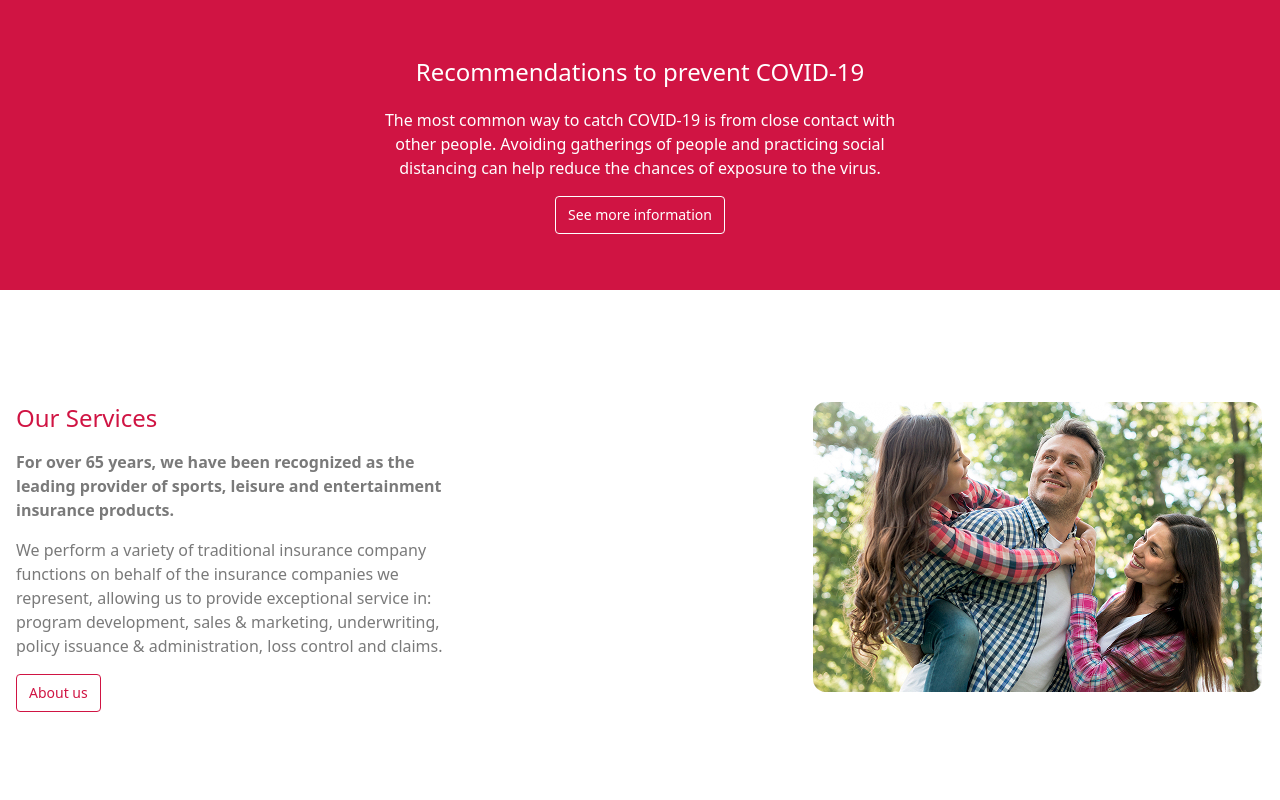
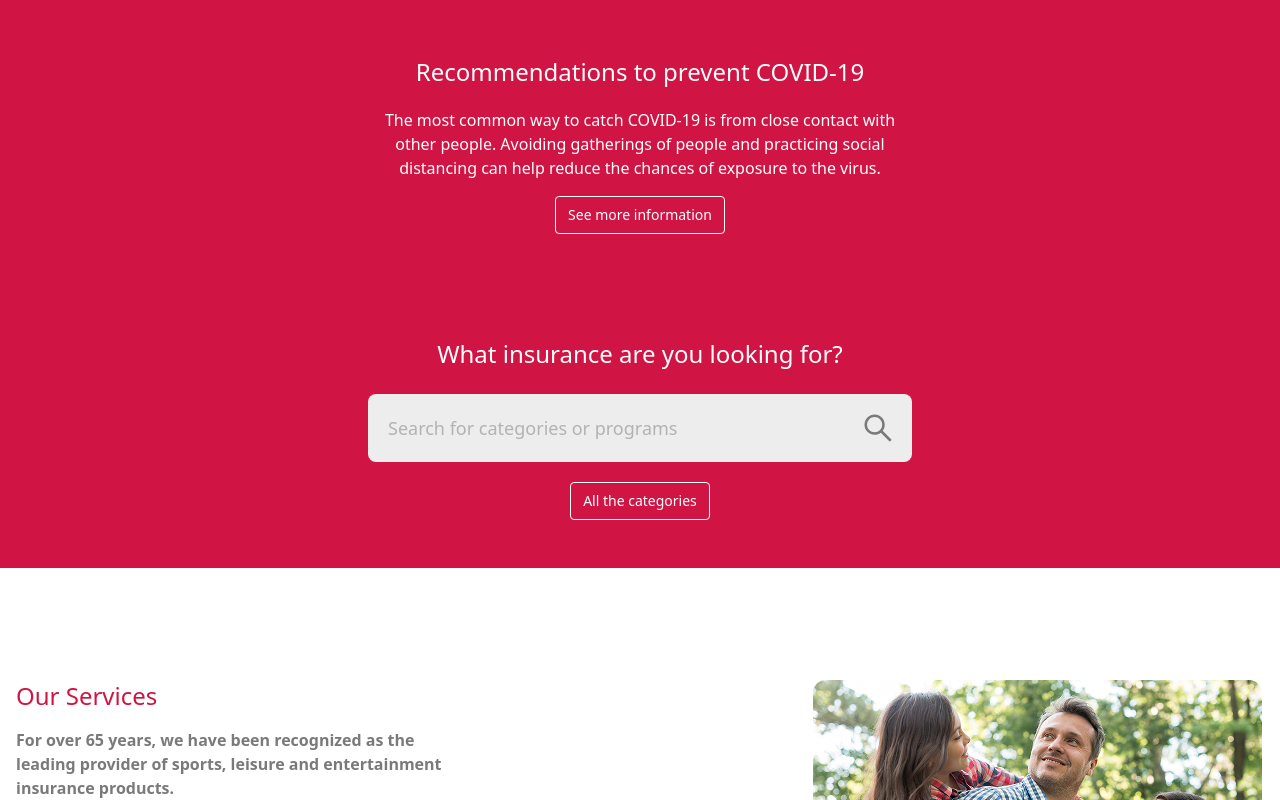
Before and after one commit to sebaspa/K-K, a React (Vite) app: page / in a window 1280 px wide. Shown: the top 800 px of the page. Built offline with nearby package versions, Linux system fonts and the light colour scheme.

Commit message:
Se crea el componente de buscador de categorias

```diff
--- a/src/App.tsx
+++ b/src/App.tsx
@@ -2,12 +2,14 @@ import BannerWorld from "./components/BannerWorld"
 import Footer from "./components/Footer"
 import OurServices from "./components/OurServices"
 import Recomendation from "./components/Recomendation"
+import SearchCategories from "./components/SearchCategories"
 
 function App() {
 
   return (
     <>
       <Recomendation />
+      <SearchCategories />
       <OurServices />
       <BannerWorld />
       <Footer />
--- /dev/null
+++ b/src/components/SearchCategories.tsx
@@ -0,0 +1,21 @@
+
+const SearchCategories = () => {
+  return (
+    <div className="bg-brick-red-700 py-12">
+      <div className="container mx-auto px-4 max-w-xl text-center">
+        <h3 className="text-2xl font-medium text-white mb-6 text-left md:text-center">What insurance are you looking for?</h3>
+        <form action="#" className="relative mb-5" aria-label="Search form">
+          <input type="text" className="w-full bg-[#EDEDED] rounded-lg p-3 md:p-5 outline-0 text-sm md:text-lg text-boulder-500" placeholder="Search for categories or programs" />
+          <button type="submit" className="absolute top-3 right-3 md:top-5 md:right-5">
+            <svg viewBox="0 0 28 27" fill="none" xmlns="http://www.w3.org/2000/svg" className="text-brick-red-700 md:text-boulder-500 w-6 h-6 md:w-7 md:h-7">
+              <path d="M27.4189 25.0593L18.654 16.2944C20.0142 14.5361 20.7499 12.3862 20.7499 10.125C20.7499 7.41822 19.6935 4.88023 17.7833 2.96661C15.8731 1.053 13.3283 0 10.625 0C7.92159 0 5.37685 1.05637 3.46661 2.96661C1.553 4.87685 0.5 7.41822 0.5 10.125C0.5 12.8283 1.55637 15.3731 3.46661 17.2833C5.37685 19.1969 7.91822 20.2499 10.625 20.2499C12.8862 20.2499 15.0327 19.5142 16.7911 18.1574L25.5559 26.9189C25.5816 26.9446 25.6121 26.965 25.6457 26.9789C25.6793 26.9928 25.7153 27 25.7516 27C25.788 27 25.824 26.9928 25.8576 26.9789C25.8912 26.965 25.9217 26.9446 25.9474 26.9189L27.4189 25.4508C27.4446 25.4251 27.465 25.3945 27.4789 25.361C27.4928 25.3274 27.5 25.2914 27.5 25.255C27.5 25.2187 27.4928 25.1827 27.4789 25.1491C27.465 25.1155 27.4446 25.085 27.4189 25.0593ZM15.9709 15.4709C14.5399 16.8986 12.6432 17.6849 10.625 17.6849C8.60671 17.6849 6.70997 16.8986 5.27898 15.4709C3.85136 14.0399 3.06499 12.1432 3.06499 10.125C3.06499 8.10671 3.85136 6.2066 5.27898 4.77898C6.70997 3.35136 8.60671 2.56499 10.625 2.56499C12.6432 2.56499 14.5433 3.34799 15.9709 4.77898C17.3986 6.20997 18.1849 8.10671 18.1849 10.125C18.1849 12.1432 17.3986 14.0433 15.9709 15.4709Z" fill="currentColor" />
+            </svg>
+          </button>
+        </form>
+        <a href="#" className="btn btn--md btn--outline-white text-white block mx-auto" aria-label="All the categories">All the categories</a>
+      </div>
+    </div>
+  )
+}
+
+export default SearchCategories
```
